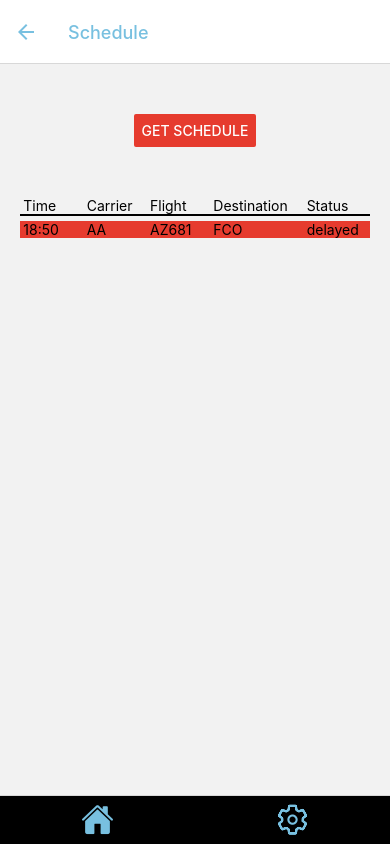
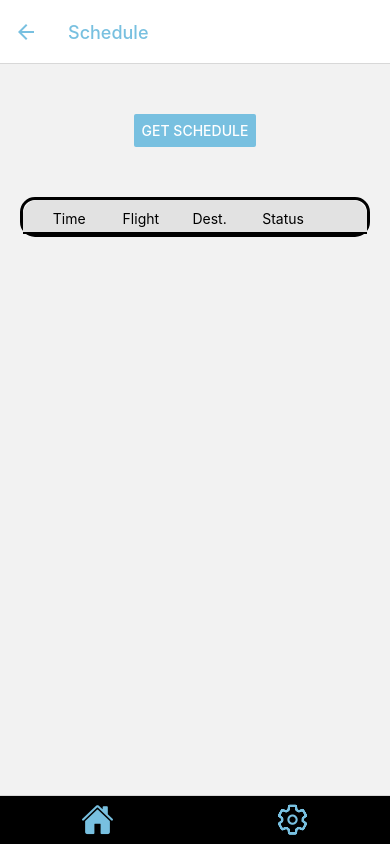
Before and after one commit to patorosso/myflightsapp, a React Native app: screen /Schedule in a window 390 px wide. Built offline with nearby package versions, Linux system fonts and the light colour scheme; what expo-sqlite would draw is missing.

Commit message:
border and change of colors to schedule list

```diff
--- a/src/components/schedule-item/index.jsx
+++ b/src/components/schedule-item/index.jsx
@@ -1,18 +1,22 @@
 import {View, Text, TouchableOpacity} from 'react-native';
 import { styles } from './styles';
+import { getStatusColor } from '../../functions';
+import { LinearGradient } from 'expo-linear-gradient';
+import { colors } from '../../constants';
 
 
+const ScheduleItem = ({flightNumber,status,origin,destination, time}) => {
 
-const ScheduleItem = ({flightNumber,status,origin,company,destination, time}) => {
+    const realStatus = status == 'active' ? 'en-route' : status;
+    const color = getStatusColor(realStatus);
     return (
-            <TouchableOpacity style={styles.container}>
-                <Text style={{width: 60}}>{time}</Text>
-                <Text style={{width: 60}}>{company}</Text>
-                <Text style={{width: 60}}>{flightNumber}</Text>
-                {(origin? <Text style={{width: 90}}>{origin}</Text> : <Text style={{width: 90}}>{destination}</Text>)}
-                <Text style={{width: 60}}>{status}</Text>
+            <TouchableOpacity style={styles.container} onPress={() => {}}>
+
+                    <Text style={{width: 60}}>{time}</Text>
+                    <Text style={{width: 60}}>{flightNumber}</Text>
+                    {(origin? <Text style={{width: 60}}>{origin}</Text> : <Text style={{width: 60}}>{destination}</Text>)}
+                    <Text style={{width: 75, color:color}}>{realStatus}</Text>
             </TouchableOpacity>
-
 
     );
 }
--- a/src/components/schedule-item/styles.js
+++ b/src/components/schedule-item/styles.js
@@ -3,9 +3,11 @@ import { colors } from "../../constants";
 
 export const styles = StyleSheet.create({
     container: {
+        paddingTop: 10,
         marginHorizontal: 20,
-        marginBottom: 20,
-        backgroundColor: colors.red,
+        marginBottom: 3,
+        paddingBottom: 10,
+        borderBottomWidth: 1,
         flexDirection: 'row',
         justifyContent: 'space-evenly'
     },
--- a/src/constants/themes/colors.js
+++ b/src/constants/themes/colors.js
@@ -11,4 +11,5 @@ export const colors = {
     darkblue: '#150578',
     lightblue: '#A7D7EB',
     purple: '#AEAEF1',
+    green: '#4caf50',
 };
--- a/src/functions/index.js
+++ b/src/functions/index.js
@@ -7,16 +7,16 @@ export function getStatusColor(status){
             color = 'orange';
             break;
           case 'en-route':
-            color = 'green';
+            color = 'blue';
             break;
           case 'cancelled':
             color = colors.red;
             break;
           case 'landed':
-            color = colors.primary;
+            color = colors.green;
             break;
           case 'scheduled':
-            color = 'green'
+            color = colors.lightblue
             break;
           default:
             color = 'black';
--- a/src/screens/schedule/index.jsx
+++ b/src/screens/schedule/index.jsx
@@ -5,9 +5,11 @@ import { colors } from "../../constants";
 import { SelectList } from 'react-native-dropdown-select-list';
 import { AIR_LABS_API_KEY } from "../../constants/flight_api";
 import ScheduleItem from "../../components/schedule-item";
+import { LinearGradient } from "expo-linear-gradient";
 
 const Schedule = () => {
     const [arrData,setArrData] = useState([]);
+    const [page, setPage] = useState(1);
 
     async function onHandleAirportSchedule() {
         const apiKey = AIR_LABS_API_KEY;
@@ -33,12 +35,14 @@ const Schedule = () => {
             }
     }
 
+    const handleNextPage = () => {
+        setPage(page + 1);
+      }
+
     const renderItem = ({ item }) => (
+        <ScheduleItem flightNumber={item.flight_iata} status={item.status}  time={'18:50'} destination={item.arr_iata} />
+      );
 
-        // Render your list item here
-        <ScheduleItem flightNumber={item.flight_iata} status={item.status} />
-
-      );
 
 
 
@@ -47,27 +51,35 @@ const Schedule = () => {
         <View style={styles.container}>
 
             <View style={styles.buttonContainer}>
-                <Button color={colors.red} onPress={onHandleAirportSchedule} title='get schedule'/>
+                <Button color={colors.primary} onPress={onHandleAirportSchedule} title='get schedule'/>
             </View>
 
+            <View style={styles.listContainer}>
+
                 <View style={styles.topBar}>
-                <Text style={{width: 60}}>Time</Text>
-                <Text style={{width: 60}}>Carrier</Text>
+                    <View style={styles.topBarContent}>
+                        <Text style={{width: 60,}}>Time</Text>
                         <Text style={{width: 60}}>Flight</Text>
-                <Text style={{width: 90}}>Destination</Text>
-                <Text style={{width: 60}}>Status</Text>
+                        <Text style={{width: 60}}>Dest.</Text>
+                        <Text style={{width: 75}}>Status</Text>
                     </View>
 
-            <ScheduleItem flightNumber={'AZ681'} status={'delayed'} destination={'FCO'} company={'AA'} time={'18:50'} />
+                </View>
+
+
 
                 {(arrData &&
                     <FlatList
-            data={arrData.response}
+                    data={arrData.response && arrData.response.slice(0, page * 10)}
                     renderItem={renderItem}
-            keyExtractor={item => item.flight_iata}
+                    keyExtractor={(item, index) => index.toString()}
+                    onEndReached={handleNextPage}
+                    onEndReachedThreshold={0.5}
+                    pagingEnabled={true}
                     />
                 )}
 
+            </View>
 
         </View>
     );
--- a/src/screens/schedule/styles.js
+++ b/src/screens/schedule/styles.js
@@ -13,10 +13,24 @@ export const styles = StyleSheet.create({
         paddingBottom: 50,
     },
     topBar: {
+        backgroundColor:'#E2E2E2',
+        borderTopStartRadius: 15,
+        borderTopEndRadius: 15,
+        borderBottomWidth: 2,
+    },
+    topBarContent: {
         flexDirection: 'row',
         marginHorizontal: 20,
         marginBottom: 5,
-        borderBottomWidth: 2,
+        marginTop: 10,
+
         justifyContent: 'space-evenly'
     },
+    listContainer: {
+        marginHorizontal:20,
+        marginBottom: 20,
+        borderWidth: 3,
+        borderRadius: 15,
+    },
+
 });
```
Lines whose indentation alone changed are shown as unchanged.
